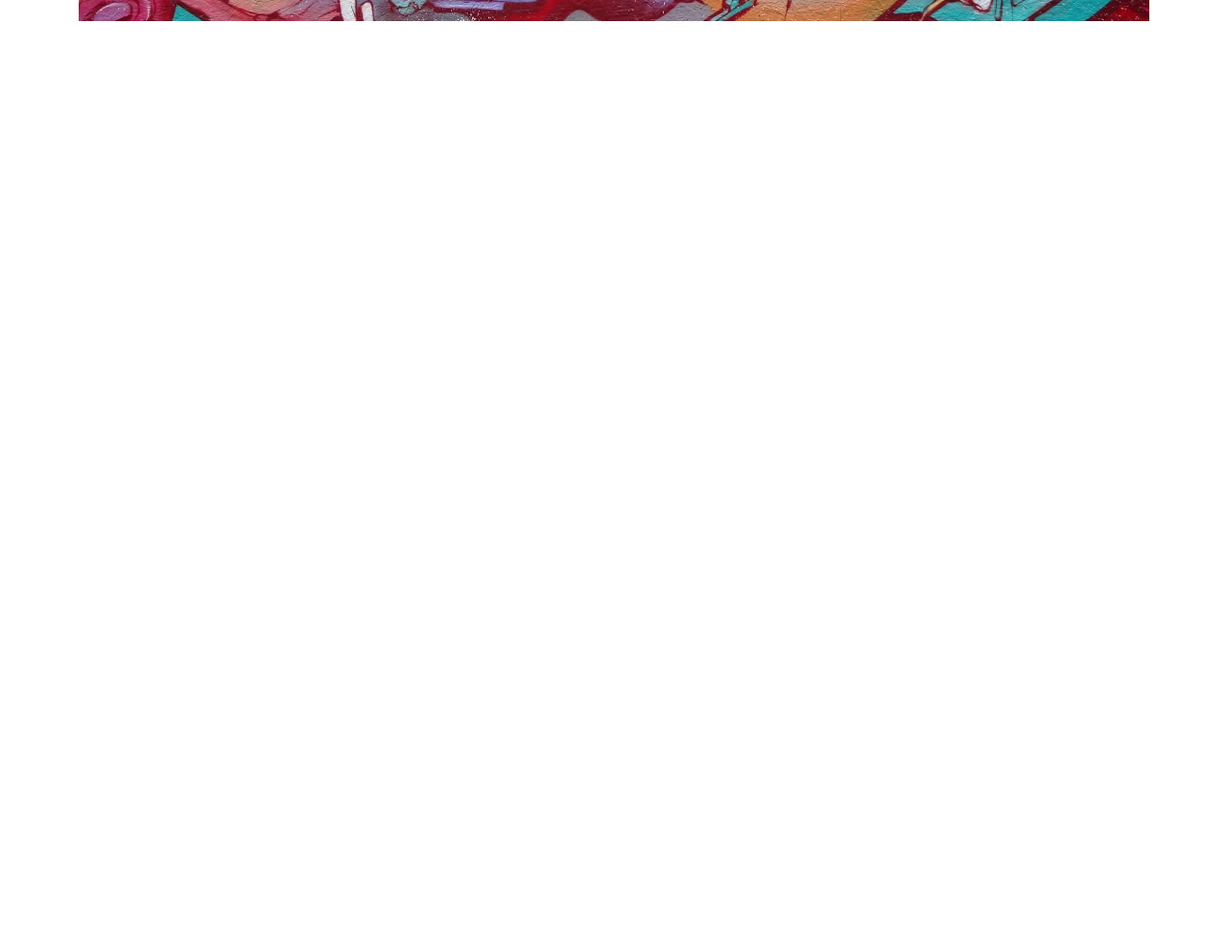
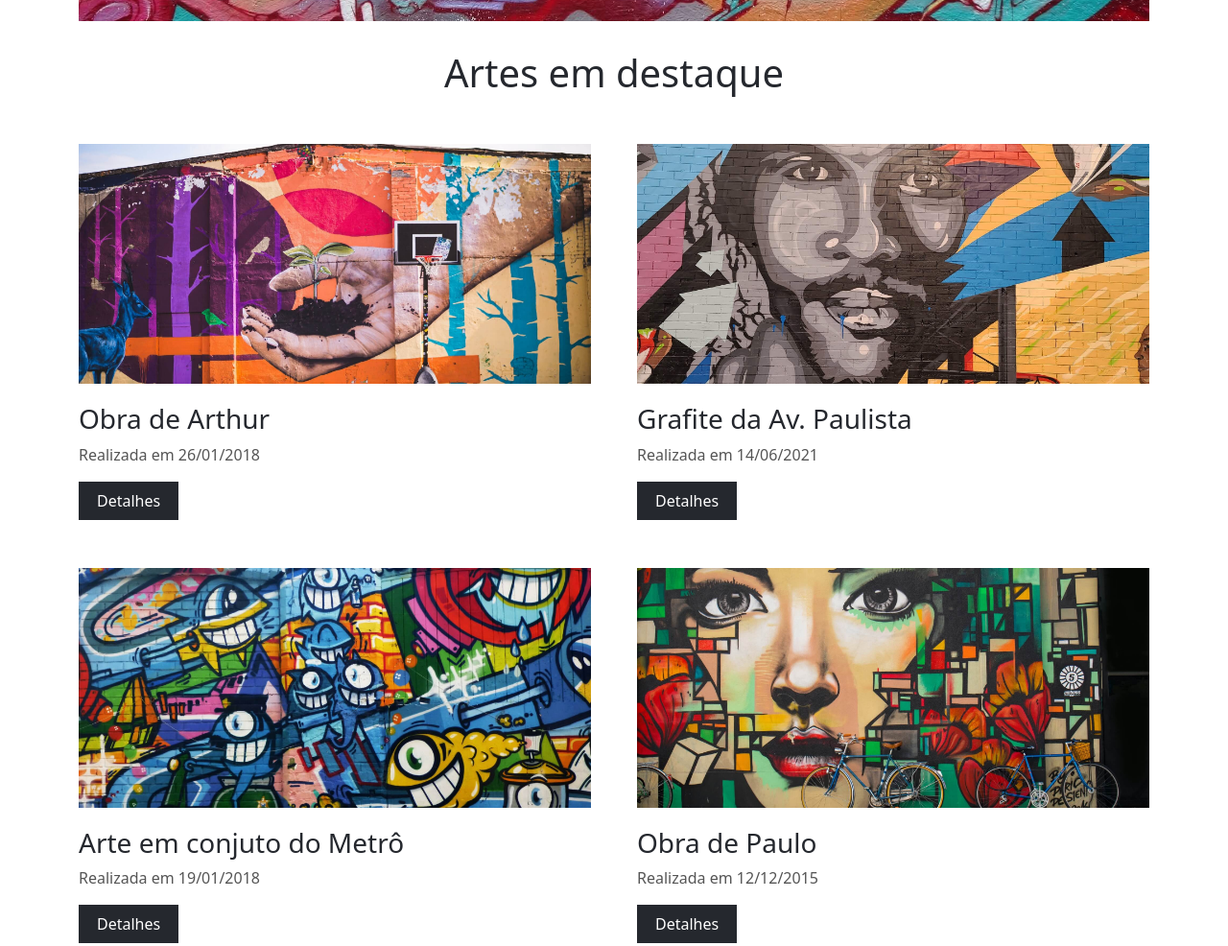
Before and after one commit to israelsanttana/art-exhibition-bootstrap, a plain HTML site: page index.html in a window 1280 px wide. Shown: the part 563-1549 px from the top of the page at 96% size. Before the commit the page ends 800 px from the top, so only its background shows below. Drawn offline with nearby package versions, Linux system fonts and the light colour scheme.

Commit message:
feat: adicona galeria de artes

```diff
--- a/index.html
+++ b/index.html
@@ -41,6 +41,48 @@
                 </div>
 
             </div>
+        </div>
+
+        <div class="container" id="gallery-container">
+            <div class="col-12">
+                <h1>Artes em destaque</h1>
+            </div>
+            <div class="row gx-5">
+                <div class="col-12 col-md-6">
+                    <div class="small-image-container center-image" id="img2"></div>
+                    <h3>Obra de Arthur</h3>
+                    <p class="secondary-color">Realizada em 26/01/2018</p>
+                    <a href="#" class="btn">Detalhes</a>
+                </div>
+
+                <div class="col-12 col-md-6">
+                    <div class="small-image-container center-image" id="img3"></div>
+                    <h3>Grafite da Av. Paulista</h3>
+                    <p class="secondary-color">Realizada em 14/06/2021</p>
+                    <a href="#" class="btn">Detalhes</a>
+                </div>
+
+                <div class="col-12 col-md-6">
+                    <div class="small-image-container center-image" id="img4"></div>
+                    <h3>Arte em conjuto do Metrô</h3>
+                    <p class="secondary-color">Realizada em 19/01/2018</p>
+                    <a href="#" class="btn">Detalhes</a>
+                </div>
+
+                <div class="col-12 col-md-6">
+                    <div class="small-image-container center-image" id="img5"></div>
+                    <h3>Obra de Paulo</h3>
+                    <p class="secondary-color">Realizada em 12/12/2015</p>
+                    <a href="#" class="btn">Detalhes</a>
+                </div>
+
+                <div class="col-12 col-md-6">
+                    <div class="small-image-container center-image" id="img6"></div>
+                    <h3>Grafite no centro da cidade </h3>
+                    <p class="secondary-color">Realizada em 13/02/2012</p>
+                    <a href="#" class="btn">Detalhes</a>
+                </div>
+            </div>
 
         </div>
     </div>
--- a/styles.css
+++ b/styles.css
@@ -85,3 +85,34 @@ a, i {
     left: 25px;
     bottom: 25px;
 }
+
+/* gallery */
+
+#img2 {
+    background-image: url(/img/g_2.jpg);
+}
+#img3 {
+    background-image: url(/img/g_3.jpg);
+}
+#img4 {
+    background-image: url(/img/g_4.jpg);
+}
+#img5 {
+    background-image: url(/img/g_5.jpg);
+}
+#img6 {
+    background-image: url(/img/g_6.jpg);
+}
+
+#gallery-container h1 {
+    text-align: center;
+}
+
+#gallery-container h1, #gallery-container .col-md-6, #gallery-container .col-12{
+    margin-bottom: 50px;
+}
+
+.small-image-container {
+    height: 250px;
+    margin-bottom: 20px;
+}
```
